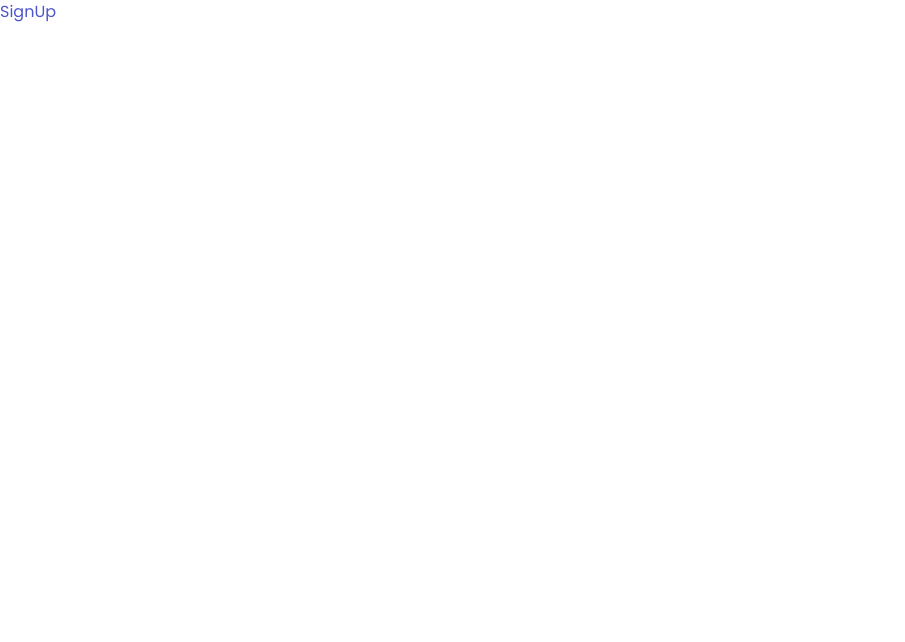
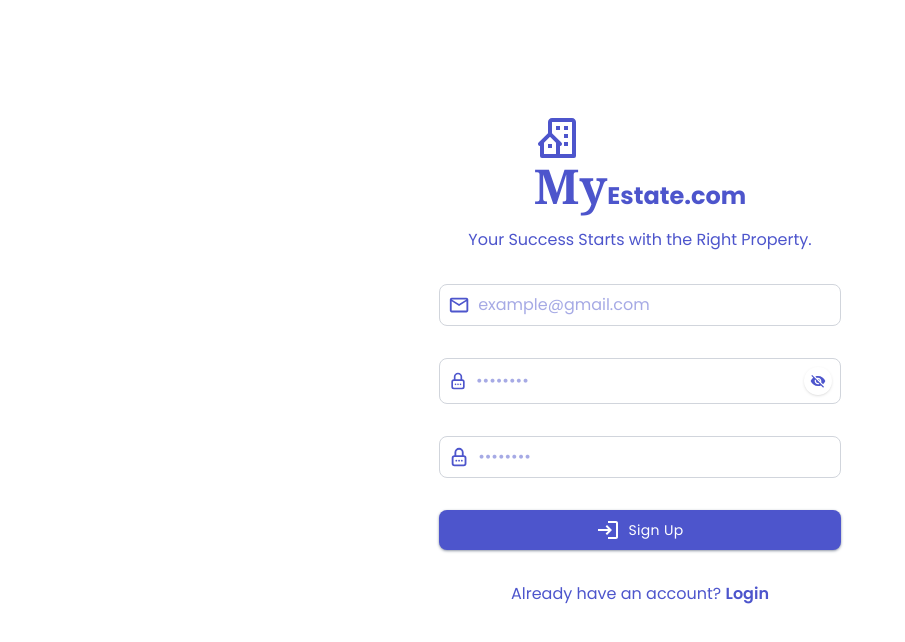
Before and after one commit to matthew110703/Real-Estate-listing-app, a React (Vite) app: page /signup in a window 1280 px wide. Shown: the top 642 px of the page, without its empty margins (0-905 px from the left). Built offline with nearby package versions, Linux system fonts and the light colour scheme.

Commit message:
Designed Sign Up page UI

```diff
--- /dev/null
+++ b/src/components/forms/SignUpForm.jsx
@@ -0,0 +1,97 @@
+import { useState } from "react";
+
+// UI
+import { Button, IconButton, Input } from "../ui";
+
+// Icons
+import {
+  MdOutlineMail,
+  MdVisibility,
+  MdVisibilityOff,
+  MdLogin,
+} from "react-icons/md";
+import { TbLockPassword } from "react-icons/tb";
+
+const SignUpForm = ({ onSubmit, loading = false }) => {
+  const [showPassword, setShowPassword] = useState(false);
+
+  // Form
+  const [form, setForm] = useState({
+    email: "",
+    password: "",
+    confirmPassword: "",
+  });
+
+  const handleChange = (e) => {
+    const { name, value } = e.target;
+    setForm((prev) => ({ ...prev, [name]: value }));
+  };
+
+  const handleSubmit = (e) => {
+    e.preventDefault();
+    if (form.password !== form.confirmPassword) {
+      alert("Passwords do not match");
+    }
+
+    onSubmit(form).finally(() => {
+      setForm({
+        email: "",
+        password: "",
+        confirmPassword: "",
+      });
+    });
+  };
+
+  return (
+    <form onSubmit={handleSubmit} className="flex min-w-sm flex-col gap-y-8">
+      <Input
+        type="email"
+        name="email"
+        label="Email"
+        placeholder="example@gmail.com"
+        startAdornment={<MdOutlineMail size={24} />}
+        required
+        value={form.email}
+        onChange={handleChange}
+      />
+      <Input
+        type={showPassword ? "text" : "password"}
+        name="password"
+        label="Create Password"
+        placeholder="••••••••"
+        startAdornment={<TbLockPassword size={24} />}
+        endAdornment={
+          <IconButton
+            icon={showPassword ? <MdVisibility /> : <MdVisibilityOff />}
+            onClick={() => setShowPassword(!showPassword)}
+          />
+        }
+        minLength={8}
+        maxLength={20}
+        required
+        value={form.password}
+        onChange={handleChange}
+      />
+      <Input
+        type={showPassword ? "text" : "password"}
+        name="confirmPassword"
+        label="Confirm Password"
+        placeholder="••••••••"
+        startAdornment={<TbLockPassword size={24} />}
+        minLength={8}
+        maxLength={20}
+        required
+        value={form.confirmPassword}
+        onChange={handleChange}
+      />
+      <Button
+        type={"submit"}
+        text={loading ? "Loading..." : "Sign Up"}
+        icon={!loading && <MdLogin size={24} />}
+        disabled={loading}
+      />
+    </form>
+  );
+};
+
+export default SignUpForm;
--- /dev/null
+++ b/src/components/forms/index.js
@@ -0,0 +1,3 @@
+import SignUpForm from "./SignUpForm";
+
+export { SignUpForm };
--- a/src/pages/SignUp.jsx
+++ b/src/pages/SignUp.jsx
@@ -1,5 +1,34 @@
+import { Link } from "react-router-dom";
+
+// UI
+import { Branding } from "../components/ui";
+
+// Form
+import { SignUpForm } from "../components/forms";
+
 const SignUp = () => {
-  return <div>SignUp</div>;
+  const handleSubmit = async (form) => {
+    console.log(form);
+    await new Promise((resolve) => setTimeout(resolve, 2000));
+    alert("Account created successfully");
+  };
+
+  return (
+    <section className="flex h-[90vh] flex-col items-center justify-center gap-y-8">
+      <Branding />
+      <SignUpForm onSubmit={handleSubmit} />
+
+      <p>
+        Already have an account?{" "}
+        <Link
+          to="/"
+          className="font-semibold underline-offset-2 hover:underline"
+        >
+          Login
+        </Link>
+      </p>
+    </section>
+  );
 };
 
 export default SignUp;
```
